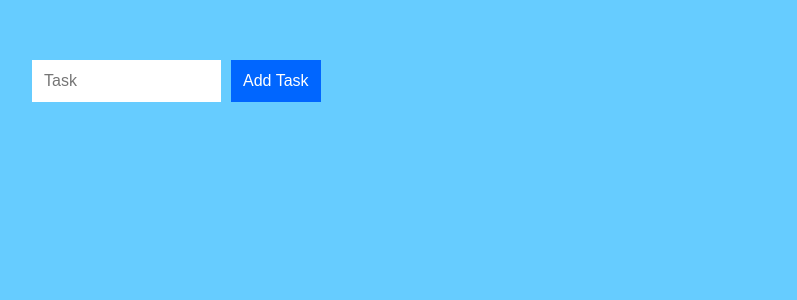
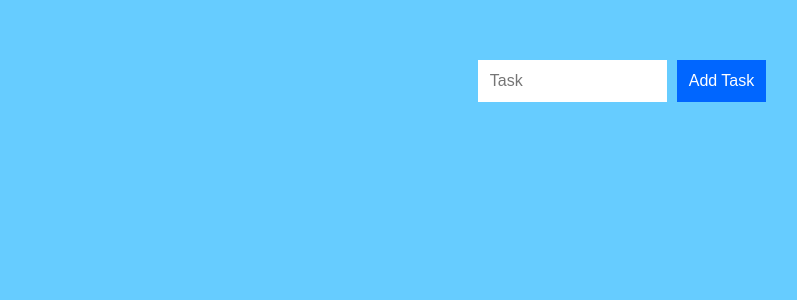
Before and after one commit to Balkanskiy/todo, a React (Create React App) app: page / in a window 1280 px wide. Shown: the top 300 px of the page, without its empty margins (18-815 px from the left). Built offline with nearby package versions, Linux system fonts and the light colour scheme.

Commit message:
Update styles, fix readme

```diff
--- a/public/index.html
+++ b/public/index.html
@@ -19,7 +19,7 @@
       work correctly both with client-side routing and a non-root public URL.
       Learn how to configure a non-root public URL by running `npm run build`.
     -->
-    <title>React App</title>
+    <title>Todo</title>
   </head>
   <body>
     <noscript>
--- a/src/index.css
+++ b/src/index.css
@@ -6,6 +6,9 @@
     sans-serif;
   -webkit-font-smoothing: antialiased;
   -moz-osx-font-smoothing: grayscale;
+  display: flex;
+  align-items: center;
+  justify-content: center;
 }
 
 code {
```
Also changed, not shown: 1 other file (tests, documents, lock files or other folders).
